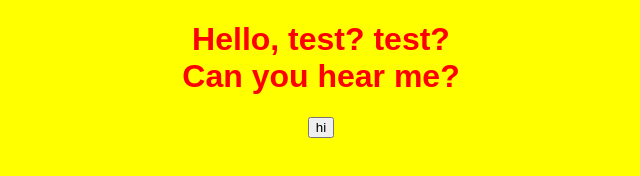
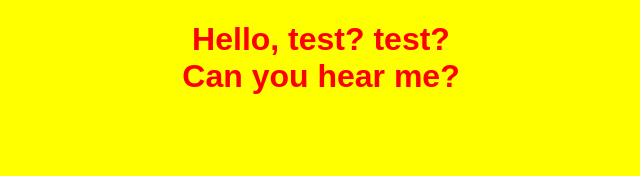
Before and after one commit to bcrhbrhcdb/noobsunblockedgamesv-1, a plain HTML site: page home.html in a window 1280 px wide. Shown: the full height of the page, 327-967 px from the left. Drawn offline with Linux system fonts and the light colour scheme.

Commit message:
Update home.html

```diff
--- a/home.html
+++ b/home.html
@@ -10,7 +10,6 @@
       <body>
     <div class="test">
         <h1>Hello, test? test?<br>Can you hear me?</h1>
-      <button src="https://bcrhbrhcdb.github.io/noobsunblockedgamesv-1/games">hi</button>
     </div>
       </body>
 </html>
```
